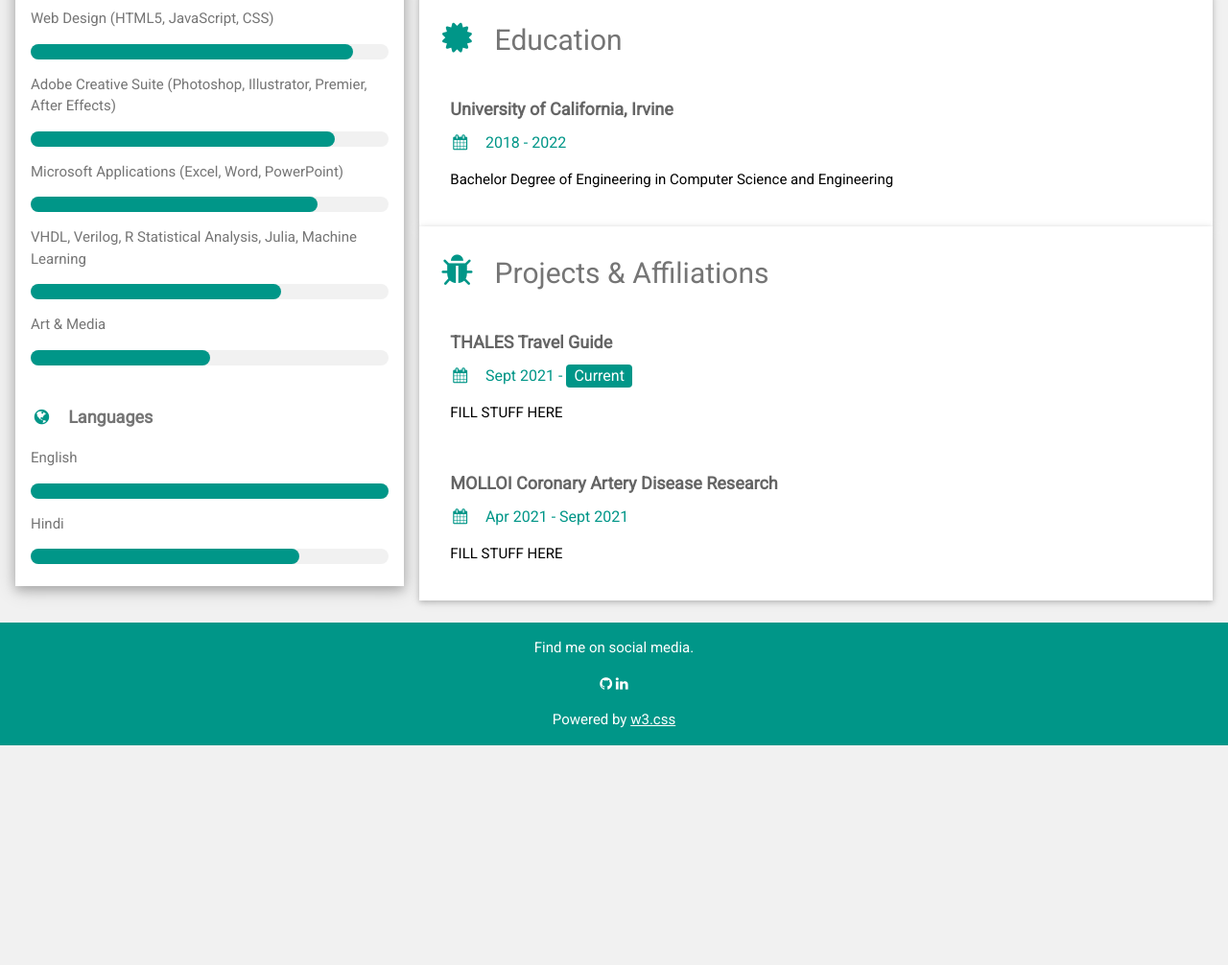
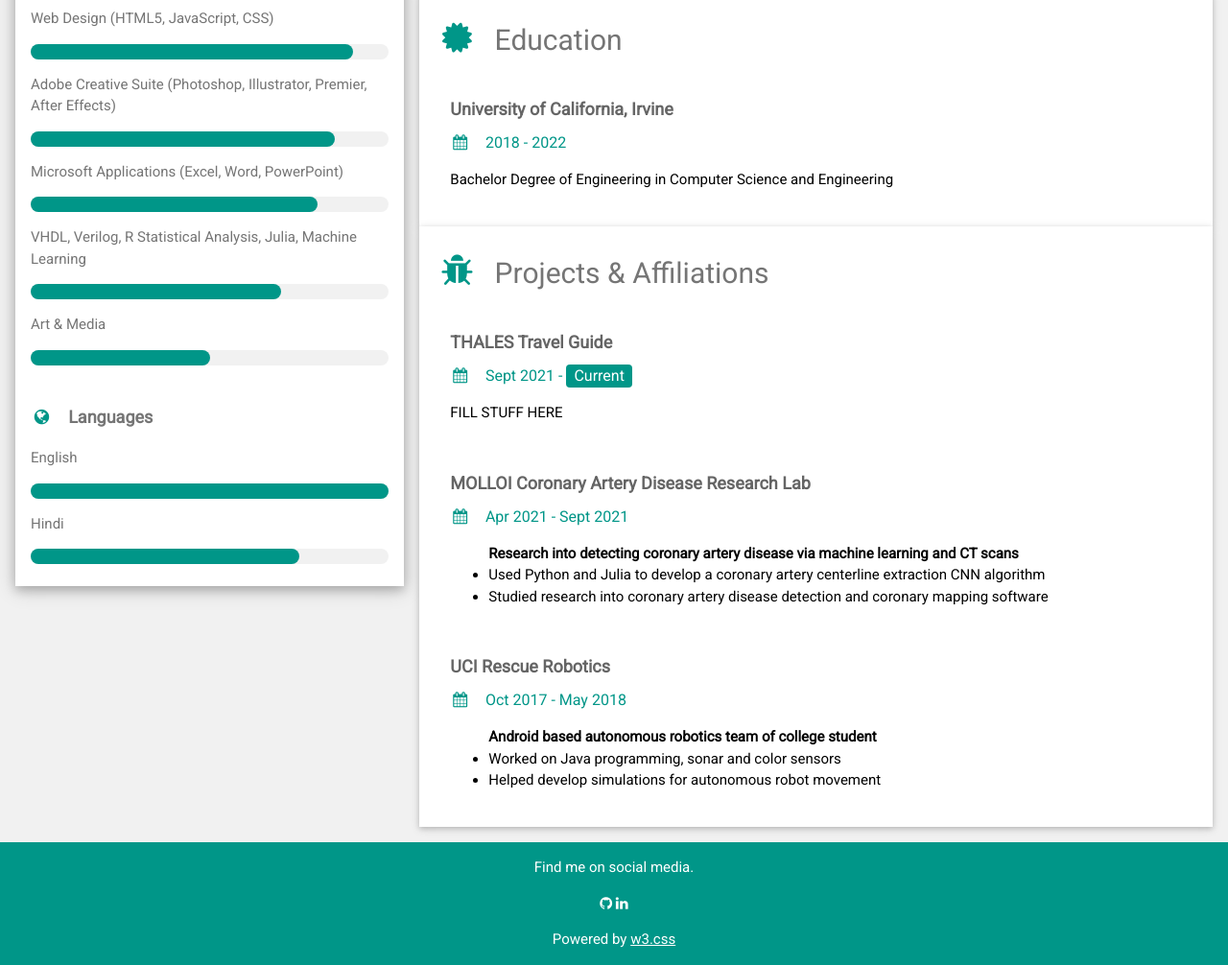
Before and after one commit to nsiroya/nsiroya.github.io, a plain HTML site: page index.html in a window 1280 px wide. Shown: the part 785-1791 px from the top of the page at 96% size. Before the commit the page ends 1562 px from the top, so only its background shows below. Drawn offline with nearby package versions, Linux system fonts and the light colour scheme.

Commit message:
projects

```diff
--- a/index.html
+++ b/index.html
@@ -142,9 +142,25 @@ html,body,h1,h2,h3,h4,h5,h6 {font-family: "Roboto", sans-serif}
         </div>
 
         <div class="w3-container">
-          <h5 class="w3-opacity"><b>MOLLOI Coronary Artery Disease Research</b></h5>
+          <h5 class="w3-opacity"><b>MOLLOI Coronary Artery Disease Research Lab</b></h5>
           <h6 class="w3-text-teal"><i class="fa fa-calendar fa-fw w3-margin-right"></i>Apr 2021 - Sept 2021</h6>
-          <p>FILL STUFF HERE</p><br>
+          <p><ul>
+            <l1><b>Research into detecting coronary artery disease via machine learning and CT scans</b></l1>
+            <li>Used Python and Julia to develop a coronary artery centerline extraction CNN algorithm</li>
+            <li>Studied research into coronary artery disease detection and coronary mapping software</li>
+          </ul>
+          </p><br>
+        </div>
+
+        <div class="w3-container">
+          <h5 class="w3-opacity"><b>UCI Rescue Robotics</b></h5>
+          <h6 class="w3-text-teal"><i class="fa fa-calendar fa-fw w3-margin-right"></i>Oct 2017 - May 2018</h6>
+          <p><ul>
+            <l1><b>Android based autonomous robotics team of college student</b></l1>
+            <li>Worked on Java programming, sonar and color sensors</li>
+            <li>Helped develop simulations for autonomous robot movement</li>
+          </ul>
+          </p><br>
         </div>
 
       </div>
```
